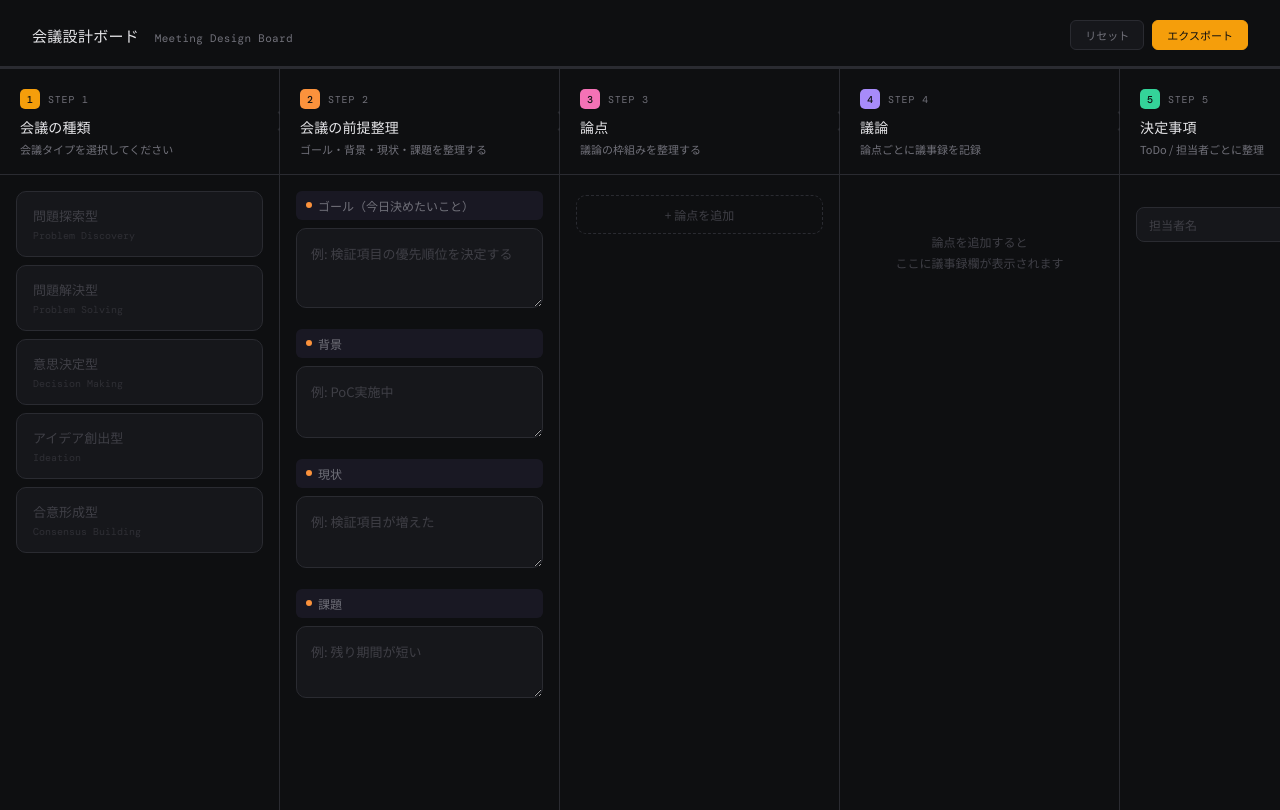
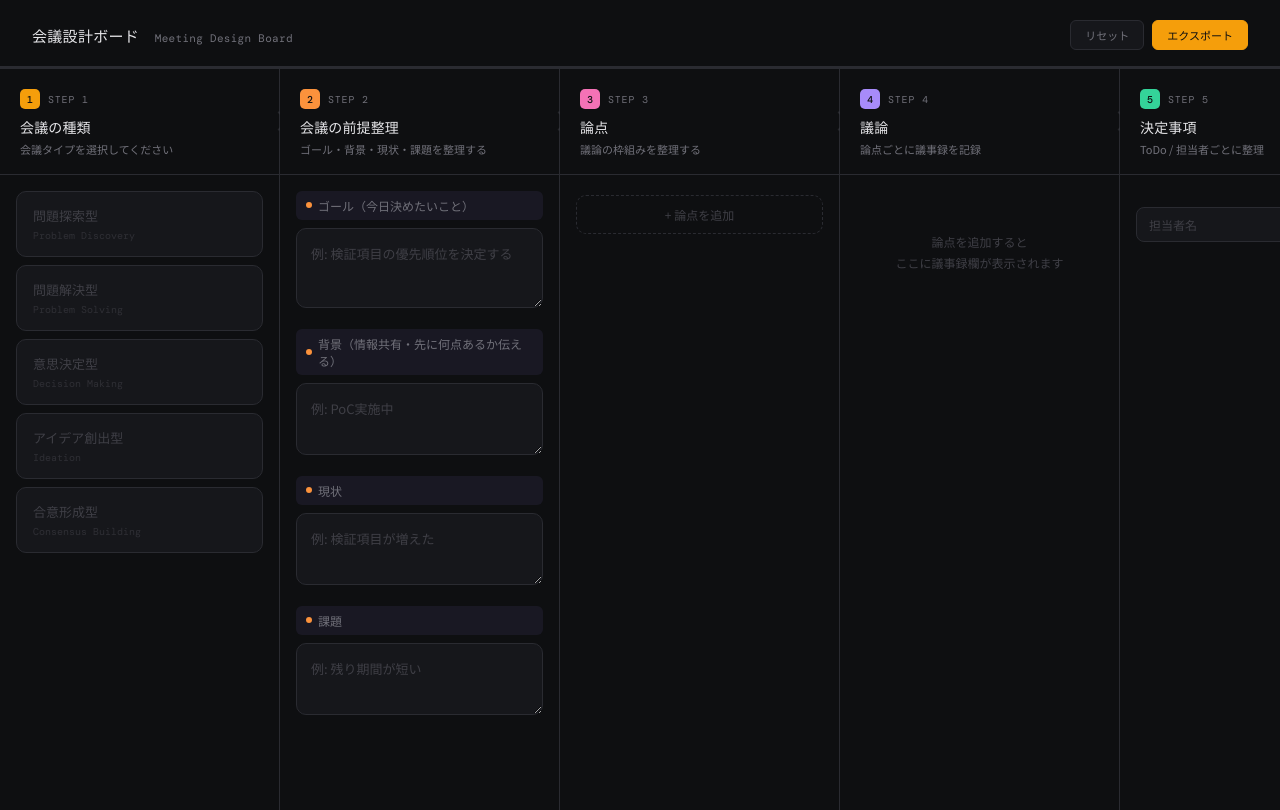
Before and after one commit to Ayumu-O/meeting-prepare, a plain HTML site: page index.html in a window 1280 px wide. Shown: the top 810 px of the page. Drawn offline with nearby package versions, Linux system fonts and the light colour scheme.

Commit message:
背景ラベルに補足説明（情報共有・先に何点あるか伝える）を追加
Co-Authored-By: Claude Opus 4.6 <noreply@anthropic.com>

```diff
--- a/index.html
+++ b/index.html
@@ -713,7 +713,7 @@ const meetingTypes = [
 
 const goalFields = [
   { key: 'goal', label: 'ゴール（今日決めたいこと）', placeholder: '例: 検証項目の優先順位を決定する', color: 'var(--step-2)' },
-  { key: 'background', label: '背景', placeholder: '例: PoC実施中', color: 'var(--step-2)' },
+  { key: 'background', label: '背景（情報共有・先に何点あるか伝える）', placeholder: '例: PoC実施中', color: 'var(--step-2)' },
   { key: 'currentStatus', label: '現状', placeholder: '例: 検証項目が増えた', color: 'var(--step-2)' },
   { key: 'issue', label: '課題', placeholder: '例: 残り期間が短い', color: 'var(--step-2)' }
 ];
```
